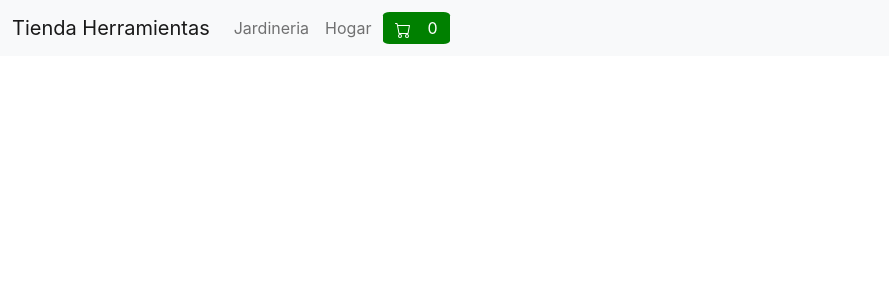
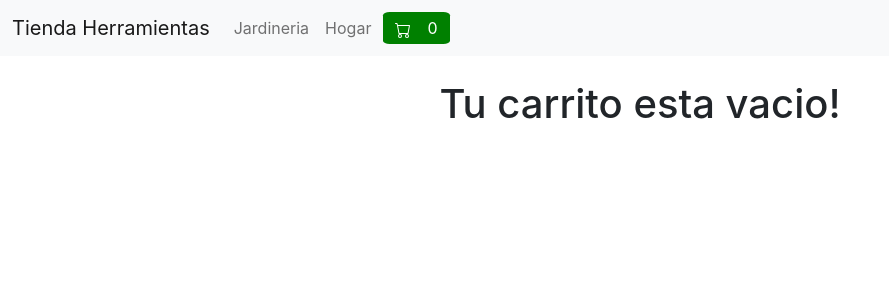
Before and after one commit to CesarCent/tienda_herramientas_ccenturion, a React (Create React App) app: page /cart in a window 1280 px wide. Shown: the top 300 px of the page, without its empty margins (0-889 px from the left). Built offline with nearby package versions, Linux system fonts and the light colour scheme.

Commit message:
conditional rendering added

```diff
--- a/src/components/Cart.js
+++ b/src/components/Cart.js
@@ -7,16 +7,19 @@ export const Cart = () => {
 
     return (
         <div className="container pt-4">
-            {cartContext?.cart?.addedItems.map(
+            { cartContext?.cart?.addedItems.length > 0? cartContext?.cart?.addedItems.map(
                 (prod, i) =>
                     // <h6 key={i}>{e.title} x {e.cantidad}  <button className=" btn btn-danger" >X</button> </h6>
                     <div className="row justify-content-center" key={i}>
                         <div className="col-4">{prod.title} x {prod.cantidad}</div>
                         <div className="col-2">
-                            <button onClick={()=>remove(prod)} className=" btn btn-danger" >X</button>
+                            <button onClick={()=>remove(prod)} className=" btn btn-danger">X</button>
                         </div>
                     </div>
-            )}
+            )
+                : <div> <h1>Tu carrito esta vacio!</h1> </div>
+
+        }
         </div>
     )
 }
```
